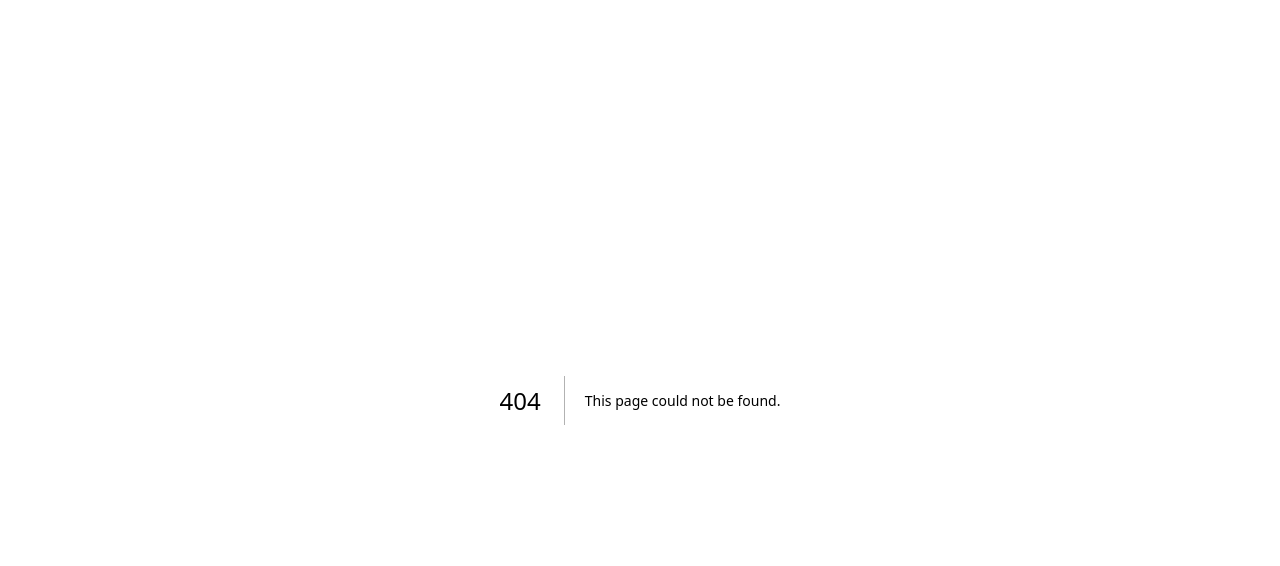
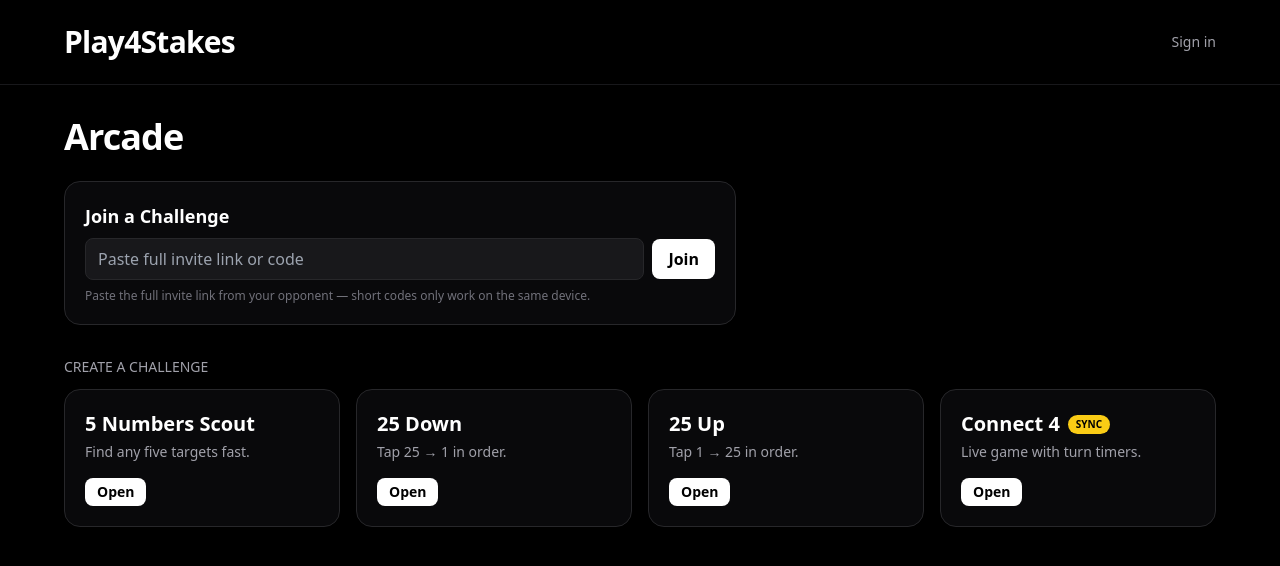
Before and after one commit to primelolaclinton444/fvf, a Next.js app: page /arcade in a window 1280 px wide. Before the commit this address had no page. Shown: the top 566 px of the page. Built offline with nearby package versions, Linux system fonts and the light colour scheme.

Commit message:
Create page.tsx

```diff
--- /dev/null
+++ b/app/arcade/page.tsx
@@ -0,0 +1,78 @@
+'use client';
+import Link from 'next/link';
+import { useState, useEffect } from 'react';
+import { useAuth } from '@/contexts/AuthContext';
+import { Shell } from '@/components/ui/Shell';
+import { GameCard } from '@/components/ui/GameCard';
+import { listChallenges, hydrateChallengeFromInvite } from '@/services/challenge.service';
+import type { Challenge } from '@/types/challenge';
+
+export default function ArcadePage() {
+  const { uid } = useAuth();
+  const [code, setCode] = useState('');
+  const [active, setActive] = useState<Challenge[]>([]);
+
+  useEffect(() => {
+    if (uid) setActive(listChallenges(uid).filter(c => c.status !== 'SETTLED' && c.status !== 'CREATOR_REFUNDED' && c.status !== 'PRESENT_PLAYER_PAID'));
+  }, [uid]);
+
+  const onJoin = () => {
+    if (!code.trim()) return;
+    const trimmed = code.trim();
+    // Full URL with invite
+    try {
+      const u = new URL(trimmed);
+      const c = u.searchParams.get('code');
+      const invite = u.searchParams.get('invite');
+      if (c && invite) {
+        hydrateChallengeFromInvite(invite);
+        window.location.href = `/challenge/join/${c.toUpperCase()}?invite=${encodeURIComponent(invite)}`;
+        return;
+      }
+      if (c) {
+        window.location.href = `/challenge/join/${c.toUpperCase()}`;
+        return;
+      }
+    } catch {}
+    // Bare code
+    window.location.href = `/challenge/join/${trimmed.toUpperCase()}`;
+  };
+
+  return (
+    <Shell>
+      <h1 className="text-3xl md:text-4xl font-extrabold tracking-tight mb-6">Arcade</h1>
+
+      {active.length > 0 && (
+        <section className="mb-8">
+          <h2 className="text-sm uppercase text-zinc-400 mb-3">Your active challenges</h2>
+          <div className="grid grid-cols-1 md:grid-cols-2 lg:grid-cols-3 gap-3">
+            {active.map(ch => (
+              <Link key={ch.code} href={`/challenge/play/${ch.code}?role=${ch.creatorUid === uid ? 'creator' : 'opponent'}`} className="rounded-xl border border-zinc-800 bg-zinc-950 p-4 hover:bg-zinc-900">
+                <div className="text-xs text-zinc-500 mb-1">{ch.status}</div>
+                <div className="text-lg font-mono font-bold">{ch.code}</div>
+                <div className="text-sm text-zinc-400">{ch.gameType} · {ch.stake} coins</div>
+              </Link>
+            ))}
+          </div>
+        </section>
+      )}
+
+      <div className="rounded-2xl border border-zinc-800 bg-zinc-950 p-5 max-w-2xl mb-8">
+        <h3 className="text-lg font-bold mb-2">Join a Challenge</h3>
+        <div className="flex items-center gap-2">
+          <input value={code} onChange={e => setCode(e.target.value)} placeholder="Paste full invite link or code" className="flex-1 px-3 py-2 rounded-lg bg-zinc-900 border border-zinc-800 outline-none" />
+          <button onClick={onJoin} className="px-4 py-2 rounded-lg bg-white text-black font-semibold">Join</button>
+        </div>
+        <p className="text-xs text-zinc-500 mt-2">Paste the full invite link from your opponent — short codes only work on the same device.</p>
+      </div>
+
+      <h2 className="text-sm uppercase text-zinc-400 mb-3">Create a challenge</h2>
+      <div className="grid grid-cols-1 md:grid-cols-2 lg:grid-cols-4 gap-4">
+        <GameCard title="5 Numbers Scout" desc="Find any five targets fast." href="/challenge/create/SCOUT" />
+        <GameCard title="25 Down" desc="Tap 25 → 1 in order." href="/challenge/create/DOWN" />
+        <GameCard title="25 Up" desc="Tap 1 → 25 in order." href="/challenge/create/UP" />
+        <GameCard title="Connect 4" desc="Live game with turn timers." badge="SYNC" href="/challenge/create/CONNECT4" />
+      </div>
+    </Shell>
+  );
+}
```
